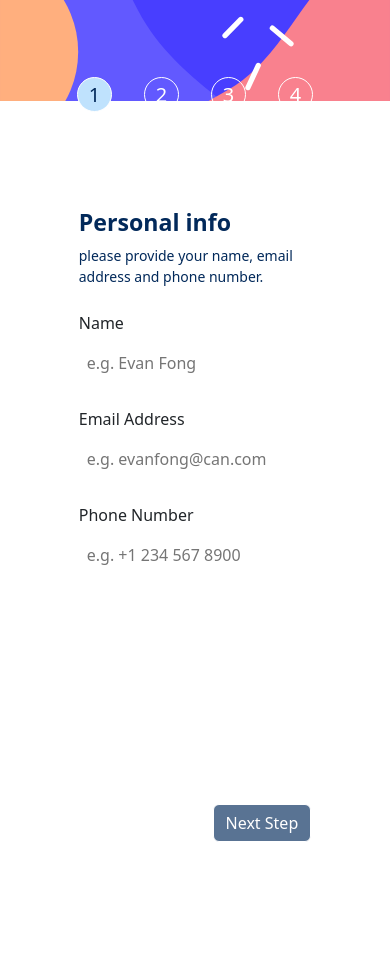
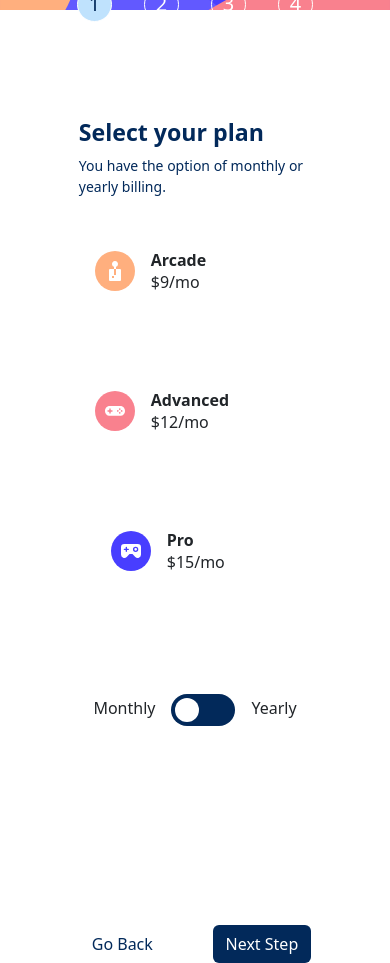
Before and after one commit to PrivDDOS/Angular-form, an Angular app: page / in a window 390 px wide. Before the commit the page ends 844 px from the top, so only its background shows below. Built offline with nearby package versions, Linux system fonts and the light colour scheme.

Commit message:
finish the responsive css layout for formstep 2

```diff
--- a/src/app/app.html
+++ b/src/app/app.html
@@ -70,7 +70,7 @@
 
     <div class="container-right mobile-form w-75 desktop-height py-md-5 ps-md-5 position-inherit">
       <form #clientForm="ngForm" (ngSubmit)="onSubmit(clientForm)" class="h-100">
-        <div *ngIf="formStep === 1" class="form-desktop-height form-mobile-height d-flex justify-content-center flex-column">
+        <div *ngIf="formStep === 2" class="form-desktop-height form-mobile-height d-flex justify-content-center flex-column">
           <div class="pb-2">
             <h3 class="fw-bold text-dark-blue">Personal info</h3>
             <p class="small text-dark-blue">
@@ -149,7 +149,7 @@
           </div>
         </div>
 
-        <div *ngIf="formStep === 2" class="form-desktop-height form-mobile-height-step2 d-flex justify-content-center flex-column">
+        <div *ngIf="formStep === 1" class="form-desktop-height form-mobile-height-step2 d-flex justify-content-center flex-column">
           <div class="pb-2">
             <h3 class="fw-bold text-dark-blue">Select your plan</h3>
             <p class="small text-dark-blue">You have the option of monthly or yearly billing.</p>
@@ -157,94 +157,94 @@
 
           <div class="d-flex flex-row w-100">
             <!-- Monthly Plan -->
-            <div class="w-100 d-flex align-items-center flex-row" *ngIf="!planSwitch">
+            <div class="w-100 d-flex align-items-mad-center align-items-start flex-md-row flex-column" *ngIf="!planSwitch">
               <div
-                class="d-flex flex-column justify-content-around w-140p h-160p ps-3 plan-hover"
+                class="d-flex flex-md-column flex-row justify-content-md-around w-plan-custom h-plan-custom ps-3 plan-hover plan-padding-top planbox-margin-bottom"
                 [ngClass]="{ 'plan-border': selectedPlan === 'Arcade' }"
                 (click)="clientSelectedPlan('Arcade', 9)"
               >
                 <div>
                   <img src="/assets/images/icon-arcade.svg" alt="arcade" />
                 </div>
-                <div>
-                  <p class="h6">Arcade</p>
+                <div class="plan-content">
+                  <p class="h6 fw-bolder">Arcade</p>
                   <p>$9/mo</p>
                 </div>
               </div>
 
               <div
-                class="d-flex flex-column justify-content-around w-140p h-160p ps-3 ms-3 plan-hover"
+                class="d-flex flex-md-column flex-row justify-content-md-around w-plan-custom h-plan-custom ps-3 ms-md-3 plan-hover plan-padding-top planbox-margin-bottom"
                 [ngClass]="{ 'plan-border': selectedPlan === 'Advanced' }"
                 (click)="clientSelectedPlan('Advanced', 12)"
               >
                 <div>
                   <img src="/assets/images/icon-advanced.svg" alt="advanced" />
                 </div>
-                <div>
-                  <p class="h6">Advanced</p>
+                <div class="plan-content">
+                  <p class="h6 fw-bolder">Advanced</p>
                   <p>$12/mo</p>
                 </div>
               </div>
 
               <div
-                class="d-flex flex-column justify-content-around w-140p h-160p ps-3 ms-3 plan-hover"
+                class="d-flex flex-md-column flex-row justify-content-md-around w-plan-custom h-plan-custom ps-3 ms-3 plan-hover plan-padding-top planbox-margin-bottom"
                 [ngClass]="{ 'plan-border': selectedPlan === 'Pro' }"
                 (click)="clientSelectedPlan('Pro', 15)"
               >
                 <div>
                   <img src="/assets/images/icon-pro.svg" alt="pro" />
                 </div>
-                <div>
-                  <p class="h6">Pro</p>
+                <div class="plan-content">
+                  <p class="h6 fw-bolder">Pro</p>
                   <p>$15/mo</p>
                 </div>
               </div>
             </div>
 
             <!-- Yearly Plan -->
-            <div class="w-100 d-flex align-items-center flex-row" *ngIf="planSwitch">
+            <div class="w-100 d-flex align-items-md-center align-items-start flex-md-row flex-column" *ngIf="planSwitch">
               <div
-                class="d-flex flex-column justify-content-around w-140p h-160p ps-3 plan-hover"
+                class="d-flex flex-md-column flex-row justify-content-md-around w-plan-custom h-plan-custom ps-3 plan-hover plan-padding-top planbox-margin-bottom"
                 [ngClass]="{ 'plan-border': selectedPlan === 'Arcade' }"
                 (click)="clientSelectedPlan('Arcade', 90)"
               >
                 <div>
                   <img src="/assets/images/icon-arcade.svg" alt="arcade" />
                 </div>
-                <div>
-                  <p class="h6">Arcade</p>
+                <div class="plan-content">
+                  <p class="h6 fw-bolder">Arcade</p>
                   <p class="mb-0">$90/yr</p>
-                  <p>2 months free</p>
+                  <p class="fw-medium">2 months free</p>
                 </div>
               </div>
 
               <div
-                class="d-flex flex-column justify-content-around w-140p h-160p ps-3 ms-3 plan-hover"
+                class="d-flex flex-md-column flex-row justify-content-md-around w-plan-custom h-plan-custom ps-3 ms-md-3 plan-hover plan-padding-top planbox-margin-bottom"
                 [ngClass]="{ 'plan-border': selectedPlan === 'Advanced' }"
                 (click)="clientSelectedPlan('Advanced', 120)"
               >
                 <div>
                   <img src="/assets/images/icon-advanced.svg" alt="advanced" />
                 </div>
-                <div>
-                  <p class="h6">Advanced</p>
+                <div class="plan-content">
+                  <p class="h6 fw-bolder">Advanced</p>
                   <p class="mb-0">$120/yr</p>
-                  <p>2 months free</p>
+                  <p class="fw-medium">2 months free</p>
                 </div>
               </div>
 
               <div
-                class="d-flex flex-column justify-content-around w-140p h-160p ps-3 ms-3 plan-hover"
+                class="d-flex flex-md-column flex-row justify-content-md-around w-plan-custom h-plan-custom ps-3 ms-3 plan-hover plan-padding-top planbox-margin-bottom"
                 [ngClass]="{ 'plan-border': selectedPlan === 'Pro' }"
                 (click)="clientSelectedPlan('Pro', 150)"
               >
                 <div>
                   <img src="/assets/images/icon-pro.svg" alt="pro" />
                 </div>
-                <div>
-                  <p class="h6">Pro</p>
+                <div class="plan-content">
+                  <p class="h6 fw-bolder">Pro</p>
                   <p class="mb-0">$150/yr</p>
-                  <p>2 months free</p>
+                  <p class="fw-medium">2 months free</p>
                 </div>
               </div>
             </div>
--- a/src/styles.scss
+++ b/src/styles.scss
@@ -66,7 +66,7 @@
   margin-bottom: 0 !important;
 }
 
-.w-140p {
+.w-plan-custom {
   width: 140px;
 }
 
@@ -78,7 +78,7 @@
   height: 40px;
 }
 
-.h-160p {
+.h-plan-custom {
   height: 160px;
 }
 
@@ -180,4 +180,24 @@
   .form-mobile-height-step2 {
     height: 100vh !important;
   }
+
+  .w-plan-custom {
+    width: 100% !important;
+  }
+
+  .h-plan-custom {
+    height: 130px;
+  }
+
+  .planbox-margin-bottom {
+    margin-bottom: 10px;
+  }
+
+  .plan-padding-top {
+    padding-top: 30px;
+  }
+
+  .plan-content {
+    padding-left: 16px;
+  }
 }
```
